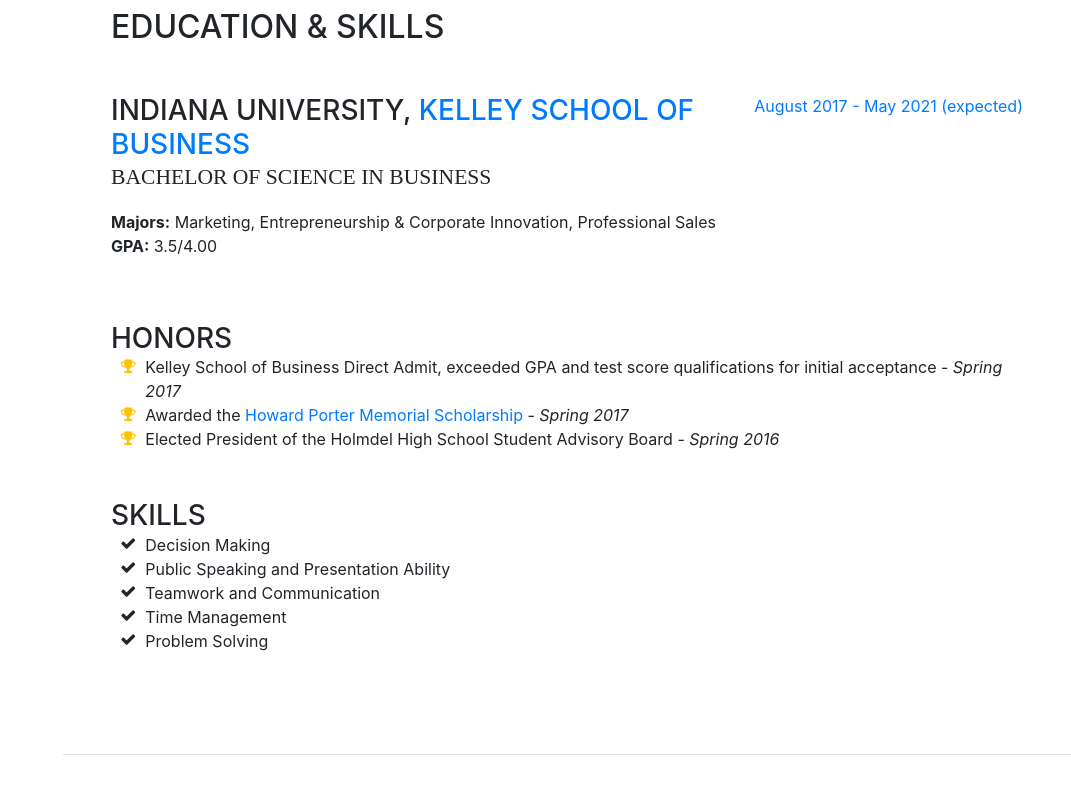
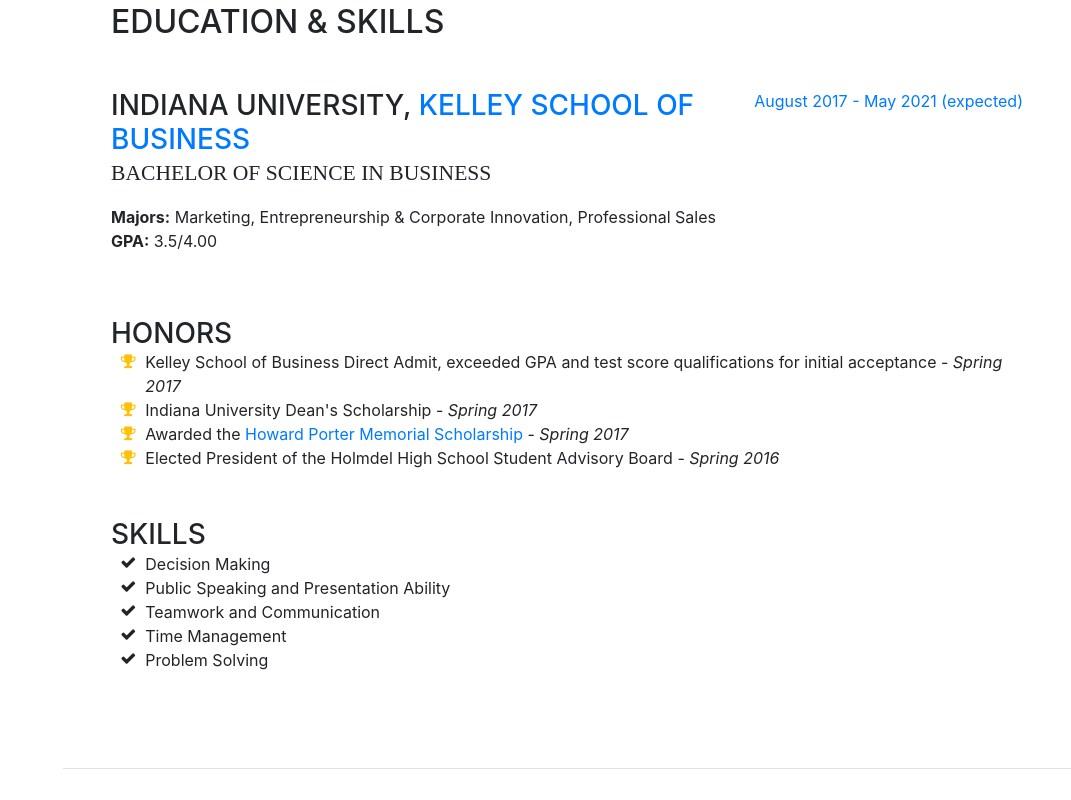
Before and after one commit to elanabarlev/elanabarlev.github.io, a website with bundled scripts: page index.html in a window 1280 px wide. Shown: the part 1982-2782 px from the top of the page, without its empty margins (209-1280 px from the left). Built offline with nearby package versions, Linux system fonts and the light colour scheme; a web font is replaced by a local one.

Commit message:
Dean's Scholarship

```diff
--- a/index.html
+++ b/index.html
@@ -175,6 +175,9 @@
                   Kelley School of Business Direct Admit, exceeded GPA and test score qualifications for initial acceptance - <i>Spring 2017</i></li>
                 <li>
                   <i class="fa-li fa fa-trophy text-warning"></i>
+                  Indiana University Dean's Scholarship - <i>Spring 2017</i></li>
+                <li>
+                  <i class="fa-li fa fa-trophy text-warning"></i>
                   Awarded the <a href="https://patch.com/new-jersey/holmdel-hazlet/holmdel-high-senior-honored-police-scholarship">Howard Porter Memorial Scholarship</a> - <i>Spring 2017</i></li>
                 <li>
                   <i class="fa-li fa fa-trophy text-warning"></i>
```
